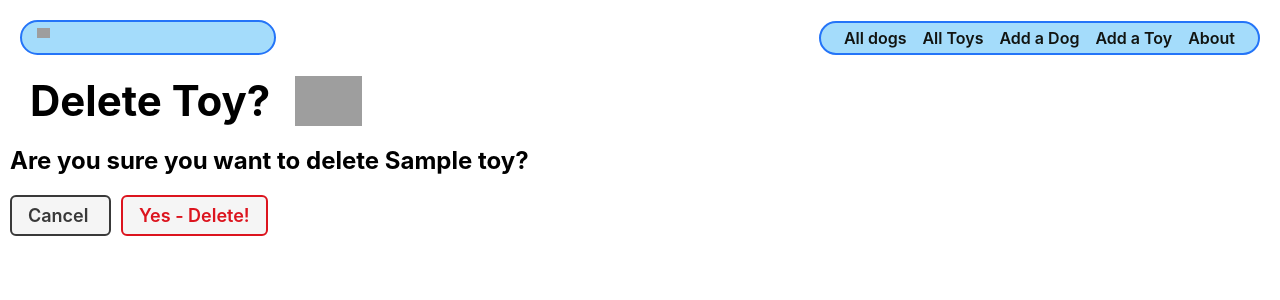
After one commit to chrsteffen1/dog-collector, a Django app: page /toys/1/delete/ in a window 1280 px wide. The commit adds this page. Shown: the top 300 px of the page. Run offline with Django 4.2, Linux system fonts and the light colour scheme; tables that the repository leaves empty hold one stand-in row (values such as "Sample post"); grey boxes are pictures that could not be loaded.

Commit message:
update and delete toy

```diff
--- /dev/null
+++ b/main_app/templates/main_app/toy_confirm_delete.html
@@ -0,0 +1,23 @@
+{% extends 'base.html' %}
+{% load static %}
+
+{% block content %}
+
+<div class="page-header">
+  <h1>Delete Toy?</h1>
+  <img src="{% static 'images/nerd-cat.svg' %}" alt="A cat using a computer"/>
+</div>
+<h2>Are you sure you want to delete {{ object.name }}?</h2>
+
+<form action="" method="POST" class="form">
+  {% csrf_token %}
+  <a
+    href="{% url 'toys_detail' toy.id %}"
+    class="btn secondary"
+  >
+    Cancel
+  </a>
+  <button type="submit" class="btn danger">Yes - Delete!</button>
+</form>
+
+{% endblock %}
--- a/main_app/templates/main_app/toy_detail.html
+++ b/main_app/templates/main_app/toy_detail.html
@@ -18,7 +18,7 @@
     <p>A {{ toy.color }} toy</p>
   </div>
 </div>
-{% comment %} <a href="{% url 'toys_update' toy.id %}" class="btn warn">Edit</a>
-<a href="{% url 'toys_delete' toy.id %}" class="btn danger">Delete</a> {% endcomment %}
+<a href="{% url 'toys_update' toy.id %}" class="btn warn">Edit</a>
+<a href="{% url 'toys_delete' toy.id %}" class="btn danger">Delete</a>
 
 {% endblock %}
--- a/main_app/urls.py
+++ b/main_app/urls.py
@@ -13,4 +13,6 @@ urlpatterns = [
   path('toys/create/', views.ToyCreate.as_view(), name='toys_create'),
   path('toys/<int:pk>/', views.ToyDetail.as_view(), name='toys_detail'),
   path('toys/', views.ToyList.as_view(), name='toys_index'),
+  path('toys/<int:pk>/update/', views.ToyUpdate.as_view(), name='toys_update'),
+  path('toys/<int:pk>/delete/', views.ToyDelete.as_view(), name='toys_delete'),
 ]
--- a/main_app/views.py
+++ b/main_app/views.py
@@ -26,6 +26,14 @@ class DogDelete(DeleteView):
 class ToyCreate(CreateView):
   model = Toy
   fields = '__all__'
+
+class ToyUpdate(UpdateView):
+  model = Toy
+  fields = ['name', 'color']
+
+class ToyDelete(DeleteView):
+  model = Toy
+  success_url = '/toys/'
 # Create your views here.
 
 
```
